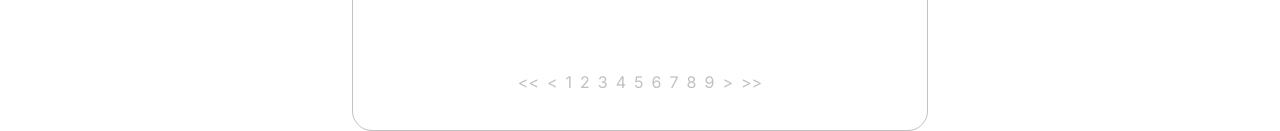
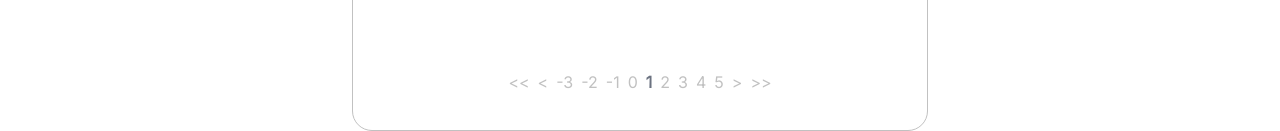
Before and after one commit to aswinss18/ECommerce-, a React (Vite) app: page /home in a window 1280 px wide. Shown: the part 703-834 px from the top of the page. Built offline with nearby package versions, Linux system fonts and the light colour scheme.

Commit message:
Pagination is created

```diff
--- a/src/components/pages/Home.jsx
+++ b/src/components/pages/Home.jsx
@@ -8,6 +8,17 @@ export default function Home() {
   const [items, setItems] = useState([]);
   const [currentPage, setCurrentPage] = useState(1);
   const itemsPerPage = 6;
+  const pageArray = [
+    currentPage - 4,
+    currentPage - 3,
+    currentPage - 2,
+    currentPage - 1,
+    currentPage,
+    currentPage + 1,
+    currentPage + 2,
+    currentPage + 3,
+    currentPage + 4,
+  ];
 
   useEffect(() => {
     setItems(itemsArray);
@@ -67,9 +78,19 @@ export default function Home() {
           <span onClick={handlePageDoublePrev}>{"<<"}</span>
           <span onClick={handlePagePrev}>{"<"}</span>
 
-          {pages.map((item, i) => (
-            <span key={i}>{item}</span>
-          ))}
+          {pageArray.map((item, i) => {
+            const middleIndex = Math.floor(pageArray.length / 2);
+            return (
+              <span
+                key={i}
+                className={
+                  i === middleIndex ? "font-bold text-gray-500" : "font-normal"
+                }
+              >
+                {item}
+              </span>
+            );
+          })}
 
           <span onClick={handlePageNext}>{">"}</span>
           <span onClick={handlePageDoubleNext}>{">>"}</span>
```
